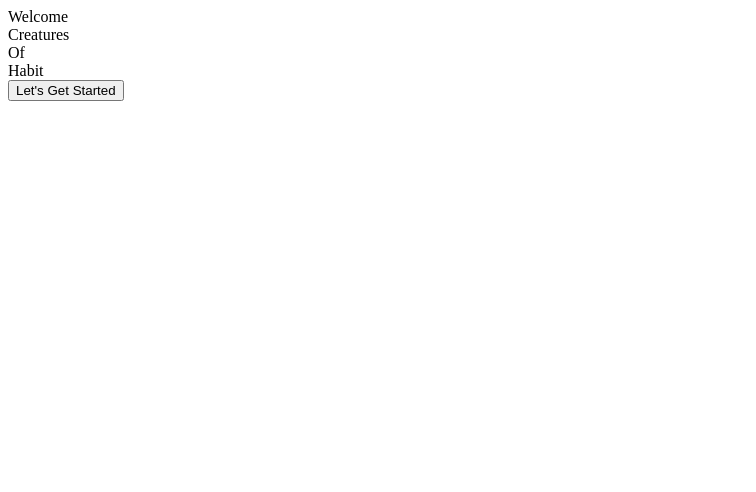
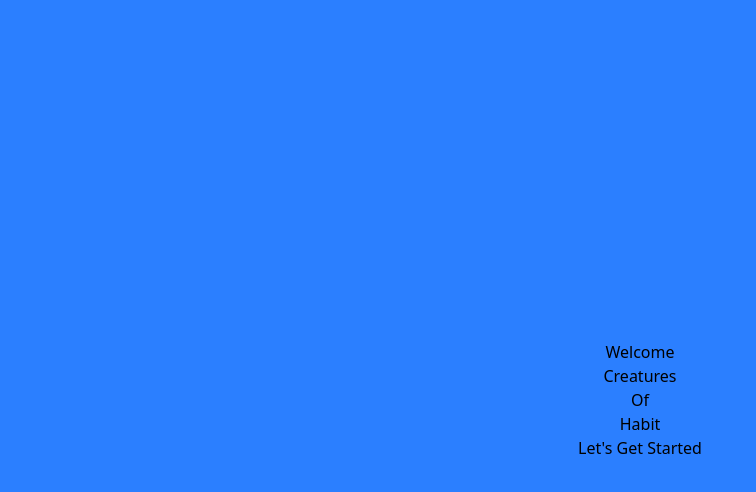
Before and after one commit to bowman-crego/habit-tool, a React (Vite) app in the folder client/: page / in a window 1280 px wide. Shown: the top 492 px of the page, without its empty margins (0-756 px from the left). Built offline with nearby package versions, Linux system fonts and the light colour scheme.

Commit message:
configured tailwind css

```diff
--- a/client/package.json
+++ b/client/package.json
@@ -11,10 +11,12 @@
     },
     "dependencies": {
         "@apollo/client": "^3.10.6",
+        "@tailwindcss/vite": "^4.0.17",
         "graphql": "^16.9.0",
         "react": "^18.3.1",
         "react-dom": "^18.3.1",
-      "react-router-dom": "^6.24.0"
+        "react-router-dom": "^6.24.0",
+        "tailwindcss": "^4.0.17"
     },
     "devDependencies": {
         "@types/react": "^18.3.3",
--- /dev/null
+++ b/client/src/index.css
@@ -0,0 +1 @@
+@import "tailwindcss";
--- a/client/src/main.tsx
+++ b/client/src/main.tsx
@@ -4,6 +4,7 @@ import App from './App.js'
 import WelcomePage from './pages/WelcomePage.js'
 import CreateProfile from './pages/CreateProfile.js'
 import SetWeeklyGoals from './pages/SetWeeklyGoals.js'
+import './index.css'
 
 
 const router = createBrowserRouter([
--- a/client/src/pages/WelcomePage.tsx
+++ b/client/src/pages/WelcomePage.tsx
@@ -3,14 +3,14 @@ const WelcomePage = () => {
 
 
 return (
-    <div className="">
+    <div className="bg-blue-500 h-screen flex flex-col justify-center items-center">
         <div className=""></div>
             <div>Welcome</div>
                 <div>Creatures</div>
                 <div>Of</div>
                 <div>Habit</div>
                 <div>
-                    <button className="">Let's Get Started</button>
+                    <button className="bg-gray">Let's Get Started</button>
                 </div>
                 </div>
 )
--- a/client/vite.config.ts
+++ b/client/vite.config.ts
@@ -1,10 +1,10 @@
 import { defineConfig } from 'vite'
+import tailwindcss from '@tailwindcss/vite'
 import react from '@vitejs/plugin-react'
 
 // https://vitejs.dev/config/
 export default defineConfig({
-  plugins: [react()],
-    server: {
+  server: {
     port: 3000,
     open: true,
     proxy: {
@@ -14,5 +14,6 @@ export default defineConfig({
         secure: false,
       },
     }
-  }
+  },
+  plugins: [react(), tailwindcss()],
 })
--- a/package.json
+++ b/package.json
@@ -18,7 +18,9 @@
   "author": "",
   "license": "ISC",
   "dependencies": {
-    "concurrently": "^8.2.2"
+    "@vitejs/plugin-react": "^4.3.4",
+    "concurrently": "^8.2.2",
+    "vite": "^6.2.3"
   },
   "devDependencies": {
     "wait-on": "^7.2.0"
```
Also changed, not shown: client/src/App.css (added). Lines whose indentation alone changed are shown as unchanged.
